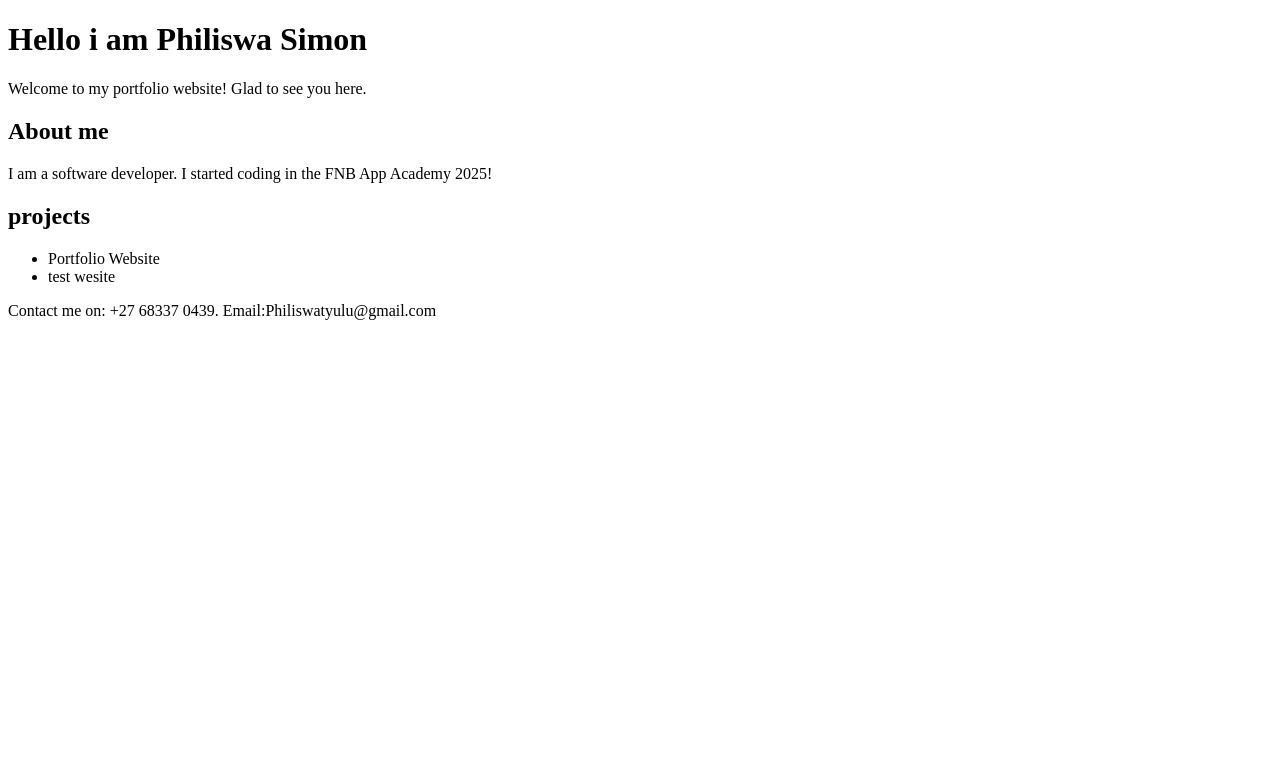
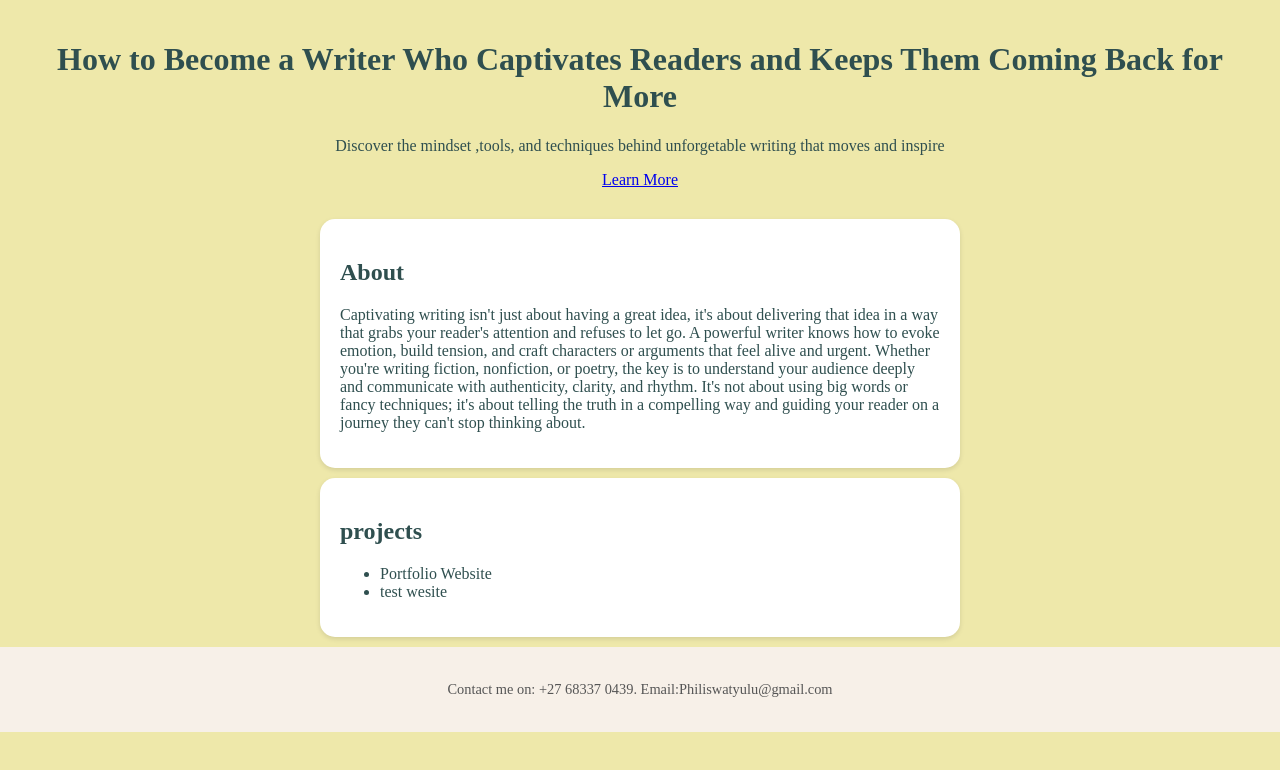
Before and after one commit to Philiswa-Simon/Portfolio-Website, a plain HTML site: page index.html in a window 1280 px wide. Drawn offline with Linux system fonts and the light colour scheme.

Commit message:
Added some styling to our portfolio website
first version of portfolio done with styling complete

```diff
--- a/index.html
+++ b/index.html
@@ -3,17 +3,25 @@
 <head>
     <meta charset="UTF-8">
     <meta name="viewport" content="width=device-width, initial-scale=1.0">
-    <title>Philiswa Simon - Portfolio</title>
+    <title>Captivating Writing</title>
+    <link rel="stylesheet" href="style.css"/>
 </head>
 <body>
-    <header>
-        <h1>Hello i am Philiswa Simon</h1>
-        <p>Welcome to my portfolio website! Glad to see you here.</p>
+    <header class="hero">
+        <h1>How to Become a Writer Who
+            Captivates Readers and Keeps
+            Them Coming Back for More</h1>
+        <p>Discover the mindset ,tools, and techniques behind unforgetable
+            writing that moves and inspire</p>
+            <a href="#about" class="btn">Learn More</a>
     </header>
 
-    <section class="About">
-        <h2>About me</h2>
-        <p>I am a software developer. I started coding in the FNB App Academy 2025!</p>
+    <section id="about" class="about">
+        <h2>About</h2>
+        <p>Captivating writing isn't just about having a great idea, it's about delivering that idea in a way that grabs your reader's attention and refuses to let go.
+            A powerful writer knows how to evoke emotion, build tension, and craft characters or arguments that feel alive and urgent.
+            Whether you're writing fiction, nonfiction, or poetry, the key is to understand your audience deeply and communicate with authenticity, clarity, and rhythm.
+            It's not about using big words or fancy techniques; it's about telling the truth in a compelling way and guiding your reader on a journey they can't stop thinking about.</p>
 
     </section>
 
--- a/style.css
+++ b/style.css
@@ -0,0 +1,37 @@
+body {
+    font-family: 'Times New Roman', Times, serif;
+    background: palegoldenrod;
+    color: darkslategrey;
+    margin: 0;
+    padding: 0;
+
+}
+
+header {
+    background: palegoldenrod;
+    color: darkslategrey;
+    padding: 20px;
+    text-align: center;
+}
+
+section {
+    padding: 20px;
+    margin: 10px auto;
+    max-width: 600px;
+    background: white;
+    border-radius: 15px;
+    box-shadow: 0 2px 5px rgba(0,0,0,0.113);
+}
+
+h2 {
+    color: darkslategrey;
+}
+
+footer {
+    background-color: #f7f0e8;
+    text-align: center;
+    padding: 20px;
+    font-size: 0.9em;
+    color: #555;
+
+}
```
